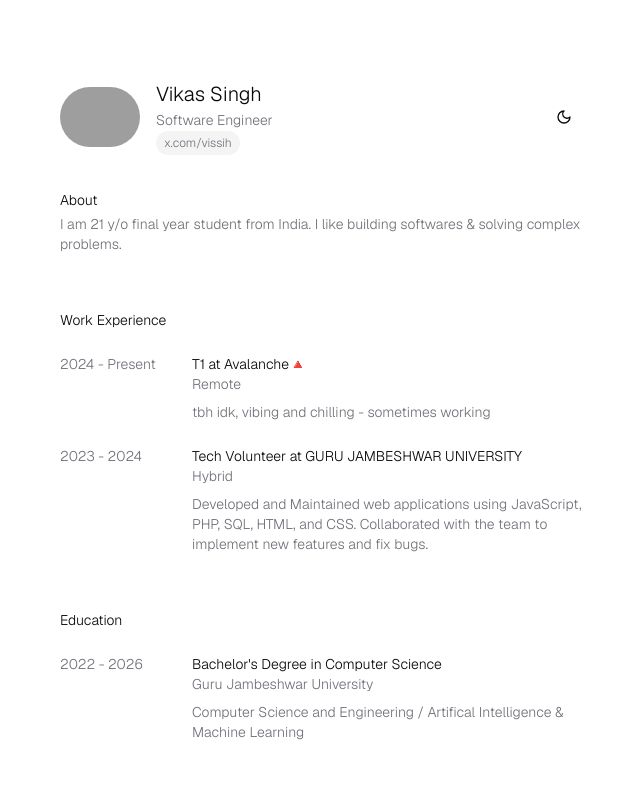
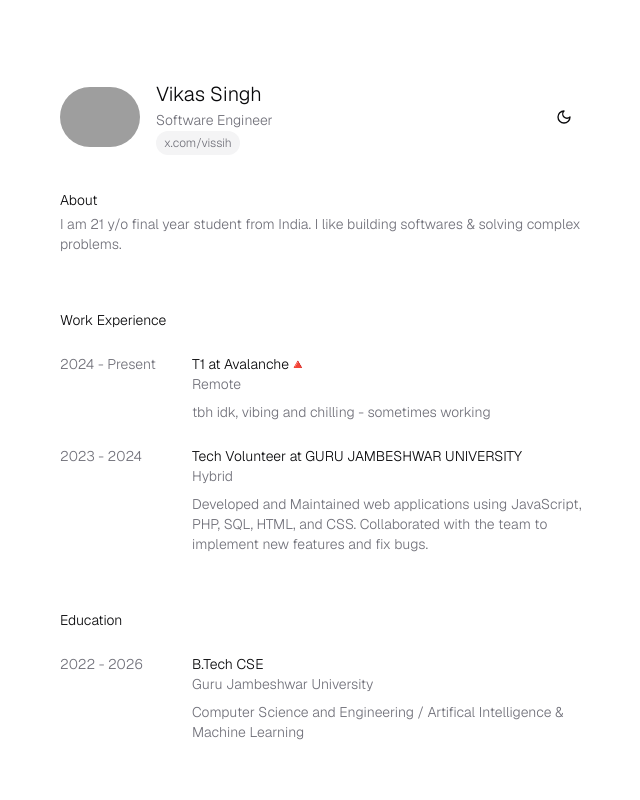
Before and after one commit to vissih/cv, a Next.js app: page / in a window 1280 px wide. Shown: the top 800 px of the page, without its empty margins (316-956 px from the left). Built offline with nearby package versions, Linux system fonts and the light colour scheme; grey boxes are pictures that could not be loaded.

Commit message:
Update profile.ts

```diff
--- a/data/profile.ts
+++ b/data/profile.ts
@@ -31,7 +31,7 @@ export const profileData = [
     title: 'Education',
     items: [
       {
-        title: "Bachelor's Degree in Computer Science",
+        title: "B.Tech CSE",
         subTitle: 'Guru Jambeshwar University',
         date: '2022 - 2026',
         description: 'Computer Science and Engineering / Artifical Intelligence & Machine Learning',
```
